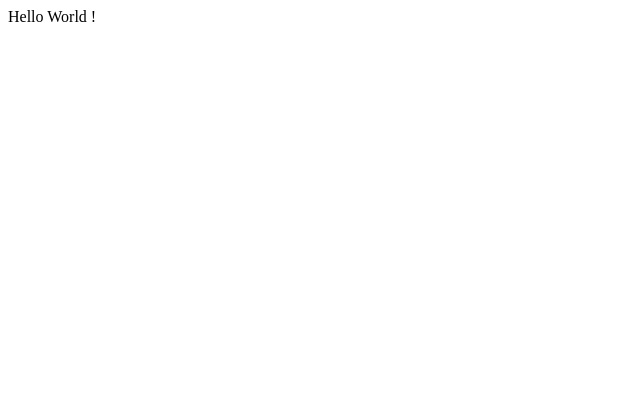
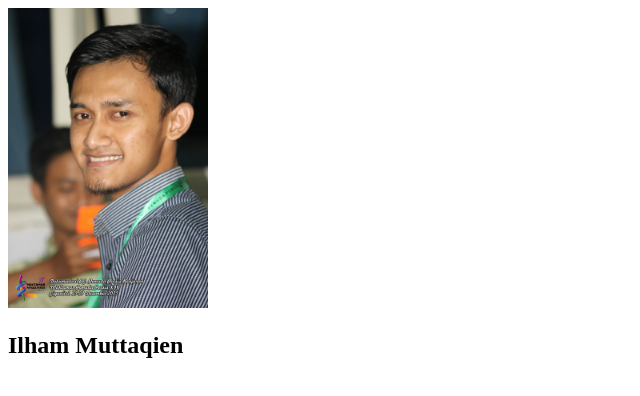
Before and after one commit to immuttaqien/my-repo-from-remote, a plain HTML site: page index.html in a window 1280 px wide. Shown: the whole page, without its empty margins (0-640 px from the left). Drawn offline with Linux system fonts and the light colour scheme.

Commit message:
Changed Hello world with img and h2 to display simple profile data. Image file added in the folder images and used as resource in the img element in index.html file

```diff
--- a/index.html
+++ b/index.html
@@ -2,6 +2,9 @@
 <html>
 <head></head>
 <body>
-    Hello World !
+    <div>
+        <img src="images/immuttaqien.jpg" width="200" alt="profile image" />
+        <h2>Ilham Muttaqien</h2>
+    </div>
 </body>
 </html>
```
Also changed, not shown: images/immuttaqien.jpg (added).
